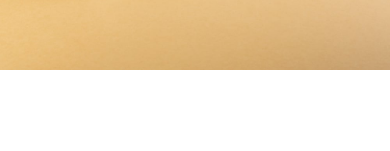
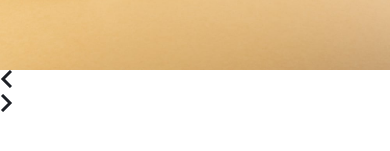
Before and after one commit to code-looney/ecommerce-product-page, a React (Vite) app: page / in a window 390 px wide. Shown: the part 545-696 px from the top of the page. Built offline with nearby package versions, Linux system fonts and the light colour scheme.

Commit message:
added next and prev btns on lightbox mobile

```diff
--- a/package.json
+++ b/package.json
@@ -10,6 +10,7 @@
     "preview": "vite preview"
   },
   "dependencies": {
+    "clsx": "^2.1.1",
     "react": "^18.2.0",
     "react-dom": "^18.2.0",
     "react-router-dom": "^6.23.0"
--- a/src/App.jsx
+++ b/src/App.jsx
@@ -2,7 +2,7 @@ import Container from "./components/Container"
 import Header from "./components/Header"
 import Lightbox from "./components/Lightbox"
 import Rule from "./components/Rule"
-import Thumbnail from "./components/Thumbnail"
+import ButtonIcon from "./components/ButtonIcon"
 
 export default function App() {
   return (
@@ -12,8 +12,16 @@ export default function App() {
         <Rule  className="md:w-full"/>
       </Container>
       <Container className="w-full">
-        <Container className="md:w-96 outline">
-          <Lightbox src="public/images/image-product-1.jpg" className="md:rounded-xl h-96"></Lightbox>
+        <Container className="md:w-96 w-full outline relative">
+          <Lightbox src="public/images/image-product-1.jpg" className="md:rounded-xl w-full h-[340px] object-cover" />
+          <Container className="absolute top-[45%] flex justify-between w-full px-3">
+            <Container className="bg-white w-10 h-10 flex items-center justify-center rounded-full">
+              <ButtonIcon className="bg-white w-3 h-4 flex items-center justify-center rounded-full" classnameiconbtn="w-full h-full rounded-full flex justify-center items-center" src="public/images/icon-previous.svg" />
+            </Container>
+            <Container className="bg-white w-10 h-10 flex items-center justify-center rounded-full">
+              <ButtonIcon className="bg-white w-3 h-4 flex items-center justify-center rounded-full" classnameiconbtn="w-full h-full rounded-full flex justify-center items-center" src="public/images/icon-next.svg" />
+            </Container>
+          </Container>
         </Container>
         {/* <Container>
           <Thumbnail src="public/images/image-product-1-thumbnail.jpg" />
--- /dev/null
+++ b/src/components/ButtonIcon.jsx
@@ -0,0 +1,12 @@
+import React from 'react'
+import clsx from 'clsx'
+
+const ButtonIcon = (props) => {
+    const {classnameiconbtn, ...rest} = props
+
+  return (
+    <button className={classnameiconbtn} ><img {...rest} /></button>
+  )
+}
+
+export default ButtonIcon
```
Also changed, not shown: 1 other file (tests, documents, lock files or other folders).
